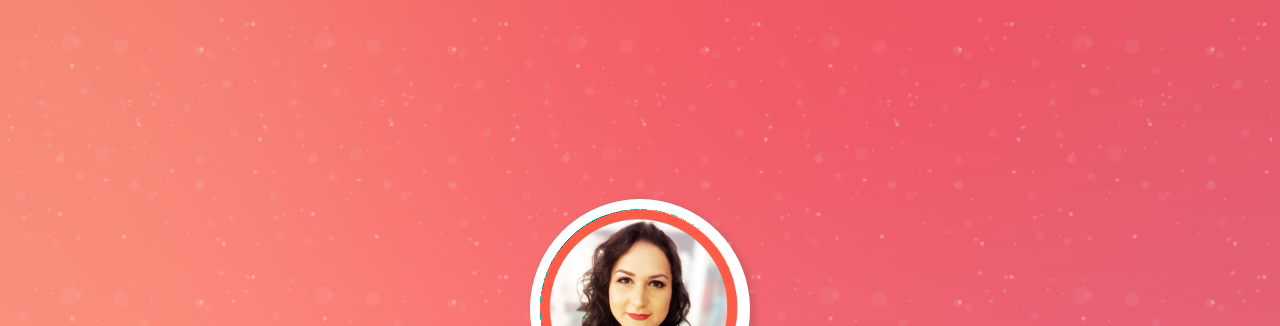
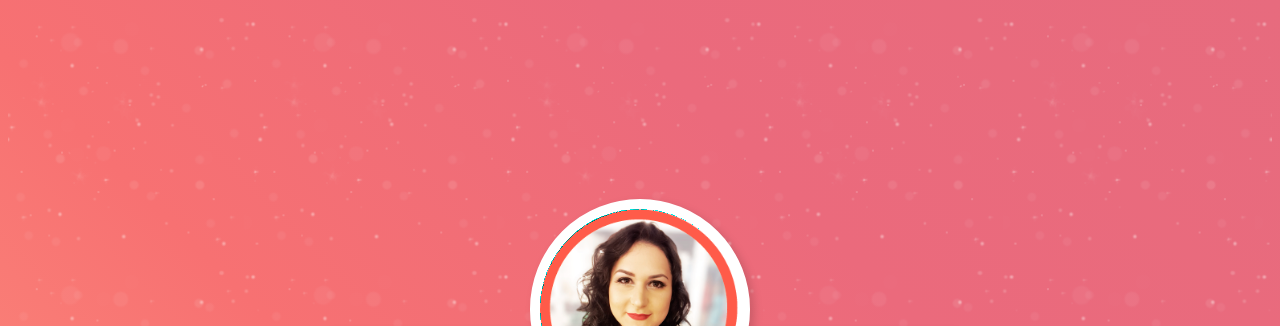
Before and after one commit to mihtoa/mihtoa.ppg.br, a plain HTML site: page index.html in a window 1280 px wide. Shown: the top 326 px of the page. Drawn offline with nearby package versions, Linux system fonts and the light colour scheme.

Commit message:
Change background

```diff
--- a/assets/style/style.scss
+++ b/assets/style/style.scss
@@ -9,8 +9,7 @@ $Brown: #4d4842;
 
 // General
 html {
-  background-image: url("../img/html-bg.jpg");
-  background-size: 100% 150%;
+  background: linear-gradient(45deg, #fe917d 0%,#f77172 36%,#eb6a7c 67%,#e76b7e 100%);
   height: 100%;
 }
 body {
```
Also changed, not shown: assets/img/mihtoasvg.svg (added), assets/style/style.css.
